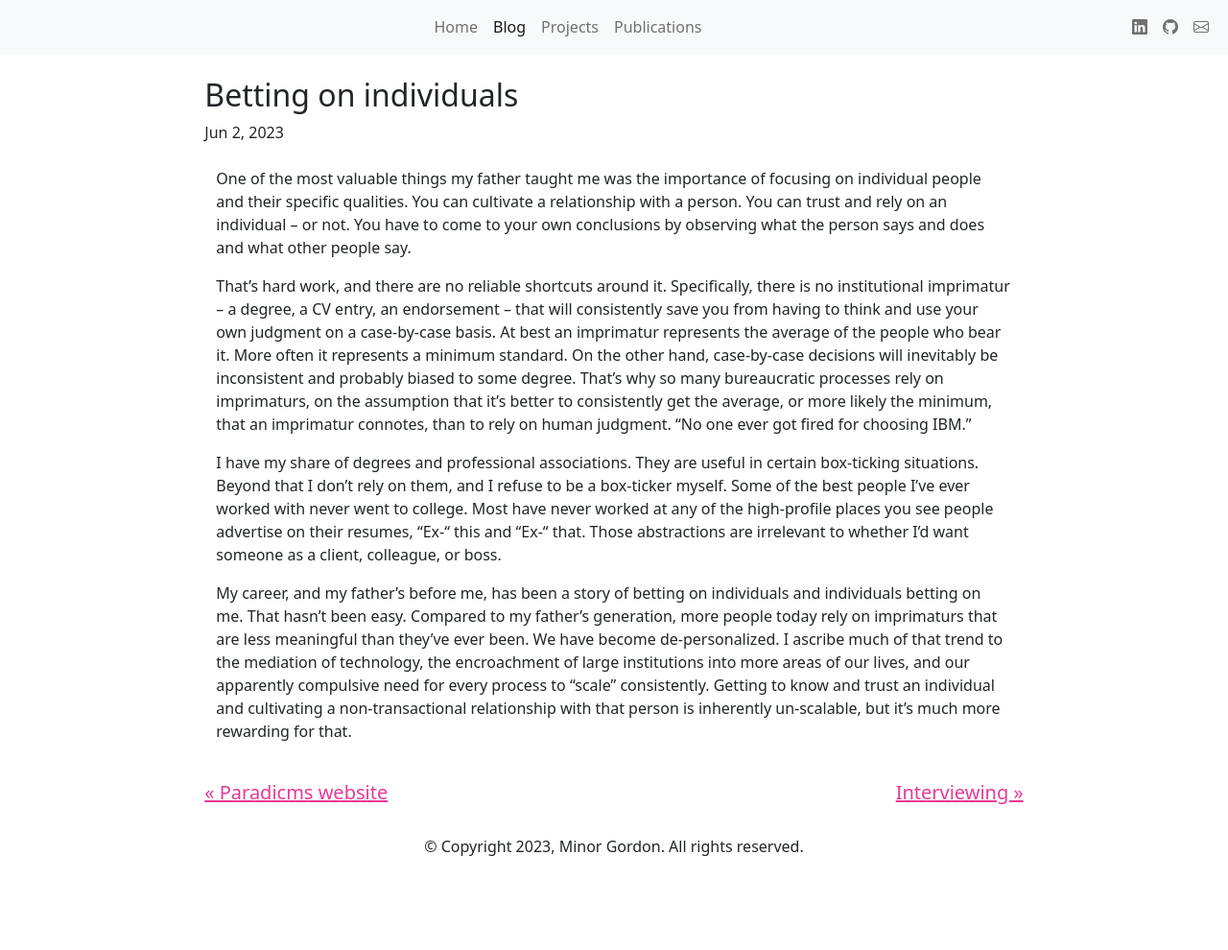
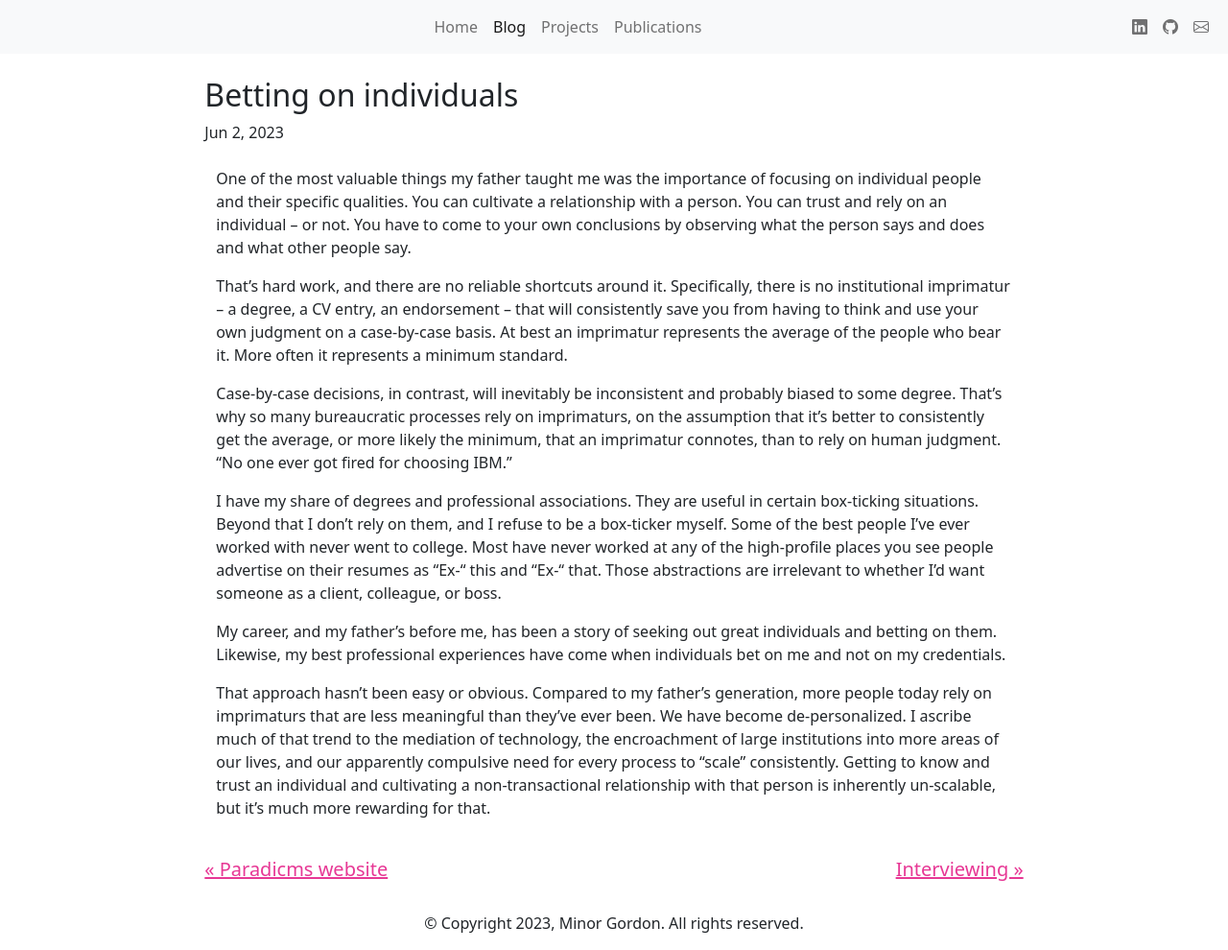
Before and after one commit to minorg/minorgordon.net, a Jekyll site: the page built from _posts/2023-06-02-betting-on-individuals.md, in a window 1280 px wide. Shown: the whole page at 96% size. Built offline with Jekyll 4.4.1, drawn with Linux system fonts in a browser that asks for light colours; nearby versions of some CDN libraries; before the commit the page ends 910 px from its top, so only the background shows below that.

Commit message:
small tweaks

```diff
--- a/_posts/2023-06-02-betting-on-individuals.md
+++ b/_posts/2023-06-02-betting-on-individuals.md
@@ -7,8 +7,12 @@ description: Considering people as individuals and having a healthy skepticism o
 
 One of the most valuable things my father taught me was the importance of focusing on individual people and their specific qualities.  You can cultivate a relationship with a person. You can trust and rely on an individual -- or not. You have to come to your own conclusions by observing what the person says and does and what other people say.
 
-That's hard work, and there are no reliable shortcuts around it. Specifically, there is no institutional imprimatur -- a degree, a CV entry, an endorsement  -- that will consistently save you from having to think and use your own judgment on a case-by-case basis. At best an imprimatur represents the average of the people who bear it. More often it represents a minimum standard. On the other hand, case-by-case decisions will inevitably be inconsistent and probably biased to some degree. That's why so many bureaucratic processes rely on imprimaturs, on the assumption that it's better to consistently get the average, or more likely the minimum, that an imprimatur connotes, than to rely on human judgment. "No one ever got fired for choosing IBM."
+That's hard work, and there are no reliable shortcuts around it. Specifically, there is no institutional imprimatur -- a degree, a CV entry, an endorsement  -- that will consistently save you from having to think and use your own judgment on a case-by-case basis. At best an imprimatur represents the average of the people who bear it. More often it represents a minimum standard.
 
-I have my share of degrees and professional associations. They are useful in certain box-ticking situations. Beyond that I don't rely on them, and I refuse to be a box-ticker myself. Some of the best people I've ever worked with never went to college. Most have never worked at any of the high-profile places you see people advertise on their resumes, "Ex-" this and "Ex-" that. Those abstractions are irrelevant to whether I'd want someone as a client, colleague, or boss.
+Case-by-case decisions, in contrast, will inevitably be inconsistent and probably biased to some degree. That's why so many bureaucratic processes rely on imprimaturs, on the assumption that it's better to consistently get the average, or more likely the minimum, that an imprimatur connotes, than to rely on human judgment. "No one ever got fired for choosing IBM."
 
-My career, and my father's before me, has been a story of betting on individuals and individuals betting on me. That hasn't been easy. Compared to my father's generation, more people today rely on imprimaturs that are less meaningful than they've ever been. We have become de-personalized. I ascribe much of that trend to the mediation of technology, the encroachment of large institutions into more areas of our lives, and our apparently compulsive need for every process to "scale" consistently. Getting to know and trust an individual and cultivating a non-transactional relationship with that person is inherently un-scalable, but it's much more rewarding for that.
+I have my share of degrees and professional associations. They are useful in certain box-ticking situations. Beyond that I don't rely on them, and I refuse to be a box-ticker myself. Some of the best people I've ever worked with never went to college. Most have never worked at any of the high-profile places you see people advertise on their resumes as "Ex-" this and "Ex-" that. Those abstractions are irrelevant to whether I'd want someone as a client, colleague, or boss.
+
+My career, and my father's before me, has been a story of seeking out great individuals and betting on them. Likewise, my best professional experiences have come when individuals bet on me and not on my credentials.
+
+That approach hasn't been easy or obvious. Compared to my father's generation, more people today rely on imprimaturs that are less meaningful than they've ever been. We have become de-personalized. I ascribe much of that trend to the mediation of technology, the encroachment of large institutions into more areas of our lives, and our apparently compulsive need for every process to "scale" consistently. Getting to know and trust an individual and cultivating a non-transactional relationship with that person is inherently un-scalable, but it's much more rewarding for that.
```
